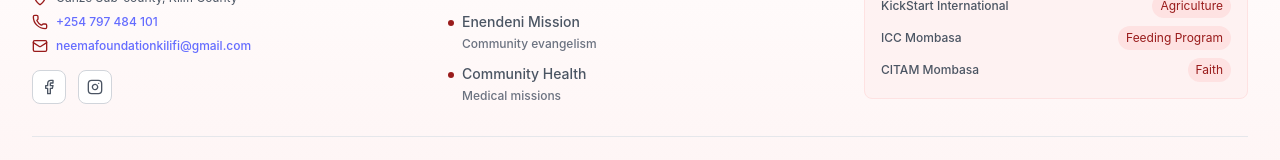
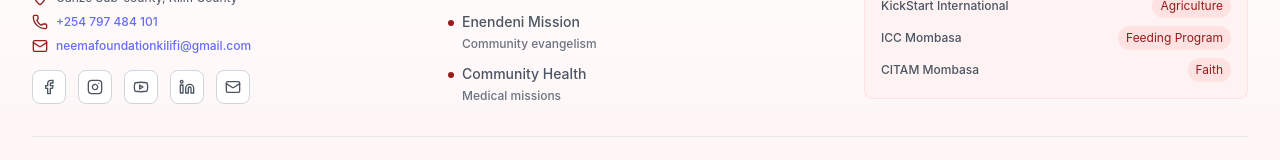
Before and after one commit to voyyani/Neema-Foundation-Kilifi, a React (Vite) app in the folder NF/: page /bank-details in a window 1280 px wide. Shown: the part 1267-1427 px from the top of the page. Built offline with nearby package versions, Linux system fonts and the light colour scheme.

Commit message:
Footer.tsx feat updates , updated the social links array to point to real NF social media links
Inserted a PRD.md to streamline our development process

```diff
--- a/NF/src/components/Footer.tsx
+++ b/NF/src/components/Footer.tsx
@@ -8,7 +8,9 @@ import {
   Mail,
   Phone,
   MapPin,
-  Award
+  Award,
+  Youtube,
+  Linkedin
 } from 'lucide-react';
 import { motion } from 'framer-motion';
 
@@ -47,13 +49,28 @@ const Footer: React.FC = () => {
   const socialLinks = [
     {
       icon: Facebook,
-      href: '#',
+      href: 'https://www.facebook.com/NeemafoundationKilifi/',
       ariaLabel: 'Visit Neema Foundation Facebook'
     },
     {
       icon: Instagram,
-      href: '#',
+      href: 'https://www.instagram.com/neemafoundationkilifi/',
       ariaLabel: 'Visit Neema Foundation Instagram'
+    },
+    {
+      icon: Youtube,
+      href: 'https://www.youtube.com/@NeemaFoundation',
+      ariaLabel: 'Visit Neema Foundation YouTube'
+    },
+    {
+      icon: Linkedin,
+      href: 'https://ke.linkedin.com/company/neema-foundation-kilifi',
+      ariaLabel: 'Visit Neema Foundation LinkedIn'
+    },
+    {
+      icon: Mail,
+      href: 'mailto:info@neemafoundationkilifi.org',
+      ariaLabel: 'Email Neema Foundation'
     }
   ];
 
```
Also changed, not shown: 1 other file (tests, documents, lock files or other folders).
